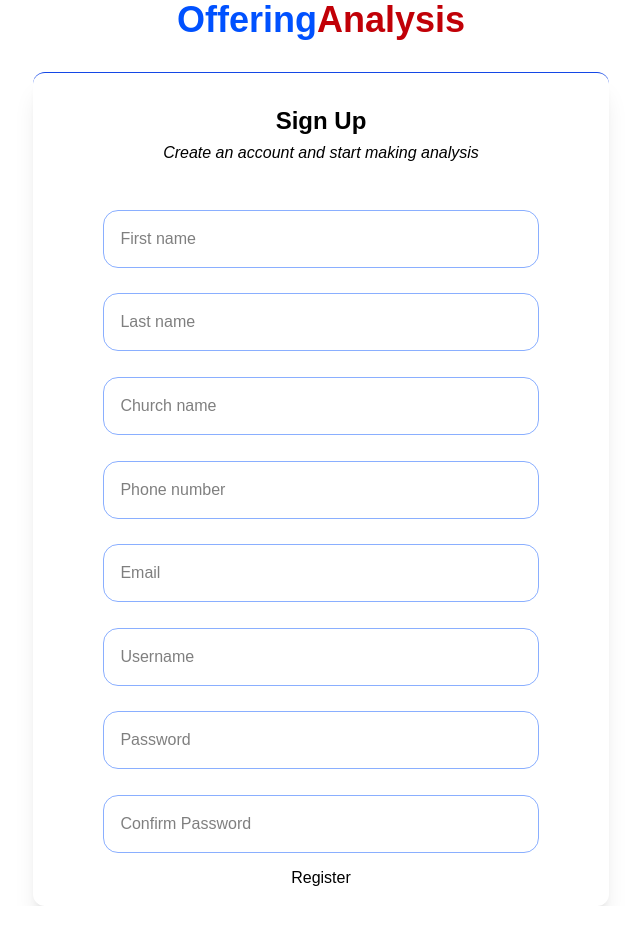
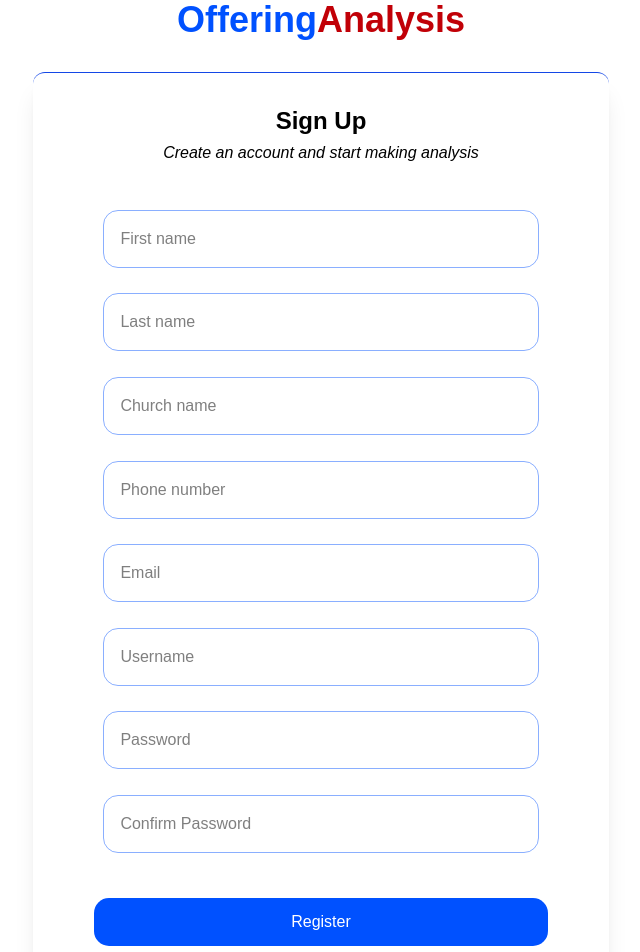
Before and after one commit to SamGombs20/OfferingAnalysisWeb, a Next.js app: page /auth in a window 1280 px wide. Shown: the top 952 px of the page, without its empty margins (319-959 px from the left). Before the commit the page ends 906 px from the top, so only its background shows below. Built offline with nearby package versions, Linux system fonts and the light colour scheme.

Commit message:
Update:Registration form UI dev

```diff
--- a/app/components/registration_form.tsx
+++ b/app/components/registration_form.tsx
@@ -1,6 +1,6 @@
 export const RegistrationForm =()=>{
     return (
-        <div className="flex flex-col mt-8 w-full min-h-96 p-4 rounded-xl shadow-xl border-t border-blue-700">
+        <div className="flex flex-col mt-8 w-full min-h-96 p-4 rounded-xl shadow-xl border-t border-blue-700 pb-8">
 
             <div className="text-center mb-8 mt-4">
                 <p className="mb-1 text-2xl font-semibold">Sign Up</p>
@@ -15,7 +15,7 @@ export const RegistrationForm =()=>{
                     <input type="email" name="email" placeholder="Email" className="user-input"/>
                     <input type="text" name="username" placeholder="Username" className="user-input"/>
                     <input type="password" placeholder="Password" name="password" className="user-input"/>
-                    <input type="password" name="confirmPassword" placeholder="Confirm Password" className="user-input" />                     <button className="">Register</button>
+                    <input type="password" name="confirmPassword" placeholder="Confirm Password" className="user-input" />                     <button className="custom-btn w-5/6 mx-auto mt-8">Register</button>
                 </div>
             </form>
         </div>
--- a/app/globals.css
+++ b/app/globals.css
@@ -34,3 +34,16 @@ body {
   outline:none;
   border: 2px solid var(--primary-bl);
 }
+.custom-btn{
+  background-color: var(--primary-bl);
+  color: white;
+  padding: 0.75rem 1.5rem;
+  border-radius: 15px;
+  border: none;
+  cursor: pointer;
+  transition: all 0.3s ease-in-out;
+}
+.custom-btn:hover{
+  background-color: transparent;
+  color: var(--primary-bl);
+}
```
